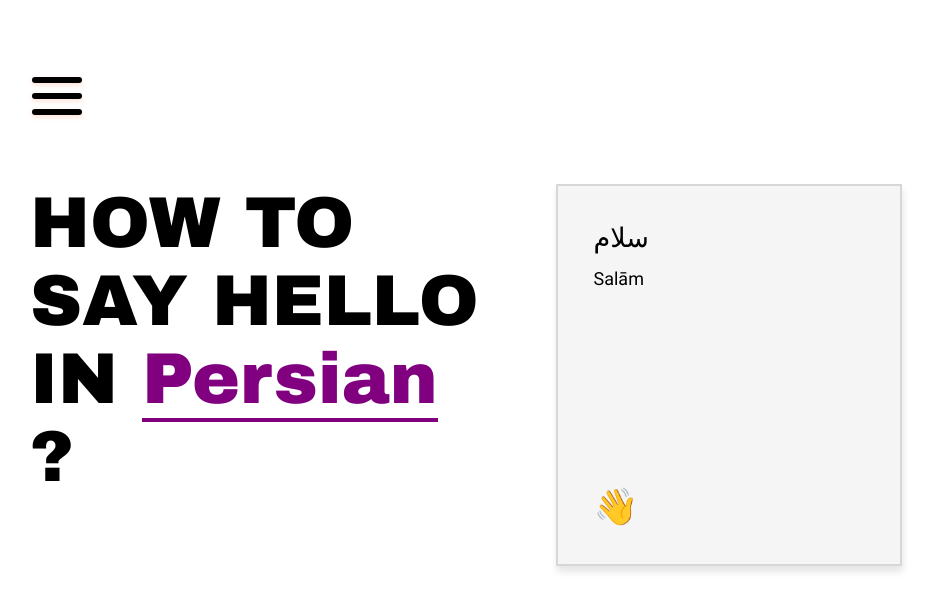
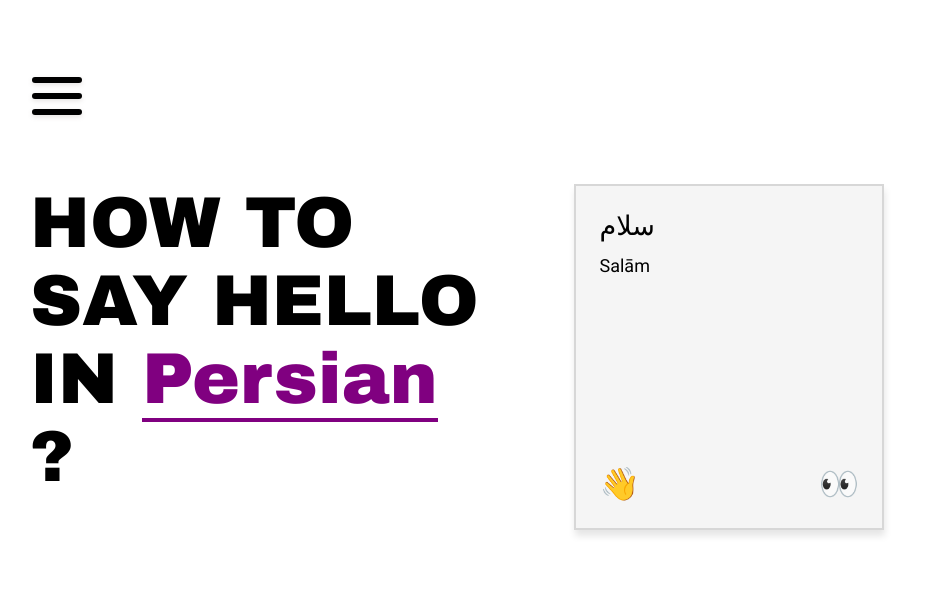
Before and after one commit to pcfp/say-hello-app, a React app: page / in a window 1280 px wide. Shown: the top 610 px of the page, without its empty margins (70-1004 px from the left). Built offline with nearby package versions, Linux system fonts and the light colour scheme; no server answers.

Commit message:
center card flip

```diff
--- a/src/components/App.jsx
+++ b/src/components/App.jsx
@@ -6,6 +6,7 @@ import Translation from './Translation.jsx';
 import Hamberger from './Hamberger.jsx';
 import languageData from '../../data';
 import Randomize from './Randomize.jsx';
+import Sidenav from './Sidenav.jsx';
 
 const Container = styled.nav`
   width: 90%;
@@ -29,30 +30,26 @@ const Wrapper = styled.div`
 function App() {
   const [id, setId] = useState(Randomize());
   const [selection, setSelection] = useState(languageData[id - 1]);
+  const [menuToggle, setMenuToggle] = useState(false);
 
-  // useEffect(() => {
-  //   setId();
-  // }, []);
 
   useEffect(() => {
     setSelection(languageData[id - 1])
   }, [id]);
 
   return (
+    <>
     <Container>
       <Nav>
-        <Hamberger />
+        <Hamberger menuToggle={menuToggle} setMenuToggle={setMenuToggle}/>
       </Nav>
       <Wrapper>
         <Title selection={selection} setId={setId}/>
         <Translation selection={selection}/>
       </Wrapper>
-      {/* {
-        languageData.forEach((lan) => {
-          console.log(lan.langname)
-        })
-      } */}
     </Container>
+    <Sidenav menuToggle={menuToggle} setMenuToggle={setMenuToggle} languageData={languageData} setId={setId}/>
+    </>
   )
 }
 
--- a/src/components/Hamberger.jsx
+++ b/src/components/Hamberger.jsx
@@ -22,7 +22,7 @@ const Wrapper = styled.div`
   height: 6px;
   background: black;
   border-radius: 5px;
-  box-shadow: 0 2px 5px rgba(255,101,47,.2);
+  box-shadow: 0 2px 5px #80736e33;
   transition: all .5s ease-in-out;
   }
   .menu-btn__burger::before,
@@ -33,7 +33,7 @@ const Wrapper = styled.div`
   height: 6px;
   background: black;
   border-radius: 5px;
-  box-shadow: 0 2px 5px rgba(255,101,47,.2);
+  box-shadow: 0 2px 5px #80736e33;
   transition: all .5s ease-in-out;
   }
   .menu-btn__burger::before {
@@ -56,9 +56,7 @@ const Wrapper = styled.div`
   }
 `;
 
-function Hamberger() {
-  const [menuToggle, setMenuToggle] = useState(false);
-
+function Hamberger({setMenuToggle, menuToggle}) {
   return (
     <Wrapper>
       <div className={menuToggle ? "menu-btn open": "menu-btn"} onClick={()=> setMenuToggle(!menuToggle)}>
--- a/src/components/Title.jsx
+++ b/src/components/Title.jsx
@@ -1,5 +1,4 @@
 import React, { useState, useEffect } from 'react';
-import axios from 'axios';
 import styled from 'styled-components';
 import randomize from './Randomize.jsx';
 
--- a/src/components/Translation.jsx
+++ b/src/components/Translation.jsx
@@ -1,20 +1,37 @@
 import React, { useState, useEffect } from 'react';
-import axios from 'axios';
-import styled from 'styled-components';
+import styled, { css } from 'styled-components';
 import useSound from 'use-sound';
 
-const Wrapper = styled.div`
+const Card = styled.div`
+  /* display: flex;
+  flex-direction: column;
+  transition: z-index 500ms, transform 500ms;
+  z-index: 0;
+  -webkit-perspective: 1000px; */
+  perspective: 1000px;
+  /* transform-style: preserve-3d; */
+  width: 17em;
+  height: 19em;
+
+  &.flipped {
+    z-index:1;
+  }
+
   font-family: 'Roboto', sans-serif;
-  margin-left: 2em;
-  background: #f5f5f5;
-  width: 15em;
-  height: 17em;
-  padding: 2em;
-  border: 2px solid rgba(0,0,0,0.12);
-  box-shadow: 1px 6px 7px rgb(0 0 0 / 10%);
-  display: flex;
-  flex-direction: column;
-  justify-content: space-between;
+  /* margin-left: 4em; */
+  padding: 0em 1em 0em 3em;
+
+  span {
+    font-size: 1.8em;
+    height: 1.2em;
+    width: 1.2em;
+    border-radius: 50%;
+  }
+
+  span:hover {
+    background-color: #e6e6e6;
+    cursor: pointer;
+  }
 
   span.wave {
     animation-name: wave-animation;
@@ -22,7 +39,6 @@ const Wrapper = styled.div`
     animation-iteration-count: 1;
     transform-origin: 70% 70%;
     display: inline-block;
-    font-size: 2em;
   }
 
   @keyframes wave-animation {
@@ -34,25 +50,94 @@ const Wrapper = styled.div`
      50% { transform: rotate(  0.0deg); }
     100% { transform: rotate(  0.0deg); }
   }
+`;
 
 
+const CardInner = styled.div`
+  width: 100%;
+  height: 100%;
+  position: relative;
+
+  transition: transform 500ms;
+  transform-style: preserve-3d;
+  transform-origin: center right;
+
+  &.flipped {
+    transform: translateX(-100%) rotateY(-180deg);
+    /* transform: rotateY(180deg); */
+  }
 `;
 
+const CardSide = css`
+  position:absolute;
+  width: 100%;
+  height: 100%;
+  backface-visibility: hidden;
+  --moz-backface-visibility: hidden;
+  --webkit-backface-visibility: hidden;
+  border: 2px solid rgba(0,0,0,0.12);
+  box-shadow: 1px 6px 7px rgb(0 0 0 / 10%);
+  background: #f5f5f5;
+`
+
+const CardFront = styled.div`
+  ${CardSide}
+  display: flex;
+  flex-direction: column;
+  justify-content: space-between;
+  /* width: 15rem;
+  height: 17rem; */
+  /* padding: 2em; */
+  z-index: 0;
+`;
+
+const CardBack = styled.div`
+  ${CardSide}
+  display: flex;
+  flex-direction: column;
+  justify-content: space-between;
+  /* padding: 2em; */
+  /* z-index: 1; */
+  transform: rotateY(180deg);
+
+`
+
 const Result = styled.div`
-  font-color:black;
+  color:black;
   display:flex;
   font-size: 1.5em;
+  padding-top: 1.5rem;
+  padding-left: 1.5rem;
 `;
 
 const Pronounciation = styled.div`
-  font-color:black;
-  padding-top: 0.8em;
+  color:black;
+  padding-top: 0.8rem;
+  padding-left: 1.5rem;
 `;
 
-const Speaker = styled.div`
-  font-color:black;
-  display:flex;
+const BackContent = styled.div`
+  font-family: 'Archivo Black', sans-serif;
+  display: flex;
+  flex-direction: column;
+  font-size: 2em;
+  padding: 1.5rem;
 `;
+
+const FrontControls = styled.div`
+  display: flex;
+  flex-direction: row;
+  justify-content: space-between;
+  padding: 1.5rem;
+`;
+
+const BackControls = styled.div`
+  display: flex;
+  flex-direction: row;
+  justify-content: flex-end;
+  padding: 1.5rem;
+`;
+
 
 function Translation({selection}) {
   const soundUrl = '../audios/' + selection.id + '.mp3';
@@ -60,25 +145,44 @@ function Translation({selection}) {
   const [play, { stop }] = useSound(soundUrl, { volume: 1 });
 
   const [click, setClick] = useState(false);
+  const [flipped, setFlipped] = useState(false);
 
   return (
-    <div>
-      <Wrapper>
+    // <div>
+      <Card>
+        <CardInner className={flipped ? 'flipped' : ''}>
+          <CardFront>
             <div>
               <Result> {selection.word} </Result>
               <Pronounciation> {selection.pronounciation === null ? '' : selection.pronounciation } </Pronounciation>
             </div>
-        <div>
-        <span className="wave" onClick={() => {
+            <FrontControls>
+              <span
+                className={click === true ? 'wave' : ''}
+                onClick={() => {
                   if(!click){
                     setClick(true);
                     play();
                     setTimeout(() => {setClick(false);}, 1000);
                   }
-          }}>👋</span>
+                 }}>
+                  👋
+              </span>
+              <span onClick={() => setFlipped(true)}> 👀 </span>
+            </FrontControls>
+          </CardFront>
+          <CardBack>
+            <BackContent>
+              <div style={{ color: '#e63946'}}>Congrats! </div>
+              <div style={{ color: '#161a1d'}}>
+                You now can greet <b>{selection.speakers}</b> millions more people!
               </div>
-      </Wrapper>
-    </div>
+            </BackContent>
+            <BackControls onClick={() => setFlipped(false)}><span> 🔙 </span></BackControls>
+          </CardBack>
+        </CardInner>
+      </Card>
+    // </div>
   )
 }
 
```
Lines whose indentation alone changed are shown as unchanged.
